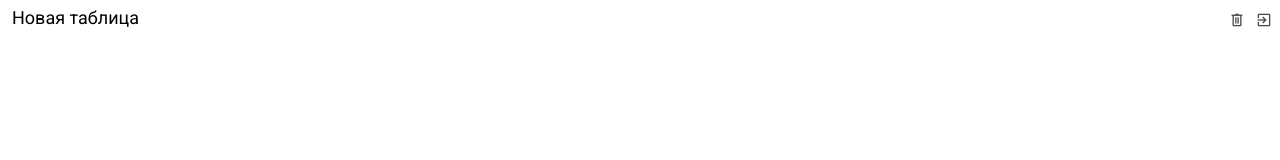
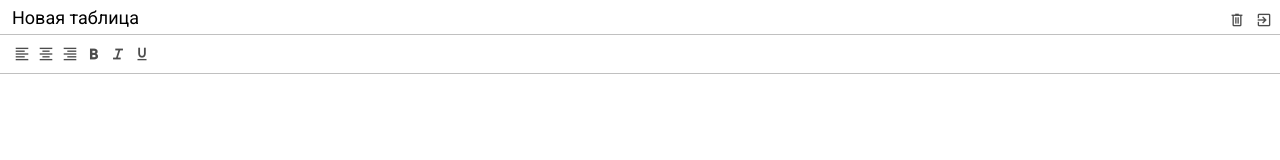
Before and after one commit to AlexManBow/js-course, a website built with webpack: page src/index.html in a window 1280 px wide. Built offline with nearby package versions, Linux system fonts and the light colour scheme.

Commit message:
этап 02.05 стили для "toolbar"

```diff
--- a/src/index.html
+++ b/src/index.html
@@ -3,7 +3,8 @@
 <head>
     <meta charset="UTF-8">
     <link rel="shortcut icon" href="favicon.ico">
-    <link rel="stylesheet" href="https://fonts.googleapis.com/css2?family=Material+Symbols+Outlined:opsz,wght,FILL,GRAD@20..48,100..700,0..1,-50..200" />
+    <link rel="stylesheet"
+          href="https://fonts.googleapis.com/css2?family=Material+Symbols+Outlined:opsz,wght,FILL,GRAD@20..48,100..700,0..1,-50..200"/>
     <title>Pure JavaScript JS</title>
 </head>
 <body>
@@ -13,16 +14,34 @@
             <input type="text" class="input" value="Новая таблица"></input>
             <div>
                 <div class="button">
-                       <i class="material-symbols-outlined">delete</i>
+                    <i class="material-symbols-outlined">delete</i>
                 </div>
                 <div class="button">
-                       <i class="material-symbols-outlined">exit_to_app</i>
+                    <i class="material-symbols-outlined">exit_to_app</i>
                 </div>
 
             </div>
         </div>
 
         <div class="excel__toolbar">
+            <div class="button">
+                <i class="material-symbols-outlined">format_align_left</i>
+            </div>
+              <div class="button">
+                <i class="material-symbols-outlined">format_align_center</i>
+            </div>
+              <div class="button">
+                <i class="material-symbols-outlined">format_align_right</i>
+            </div>
+              <div class="button">
+                <i class="material-symbols-outlined">format_bold</i>
+            </div>
+              <div class="button">
+                <i class="material-symbols-outlined">format_italic</i>
+            </div>
+              <div class="button">
+                <i class="material-symbols-outlined">format_underlined</i>
+            </div>
 
         </div>
 
--- a/src/scss/_variables.scss
+++ b/src/scss/_variables.scss
@@ -1,2 +1,3 @@
 $header-height: 34px;
+$toolbar-height: 40px;
 $border-color: #c0c0c0;
--- a/src/scss/toolbar.scss
+++ b/src/scss/toolbar.scss
@@ -2,5 +2,17 @@
 @import "mixins";
 
 .excel__toolbar {
+  position: absolute;
+  left: 0;
+  right: 0;
+  top: $header-height;
+  height: $toolbar-height;
+  border-top: 1px solid $border-color;
+  border-bottom: 1px solid $border-color;
+  padding: 7px 10px;
+  display: flex;
 
+  .button {
+    @include button(green);
+  }
 }
```
